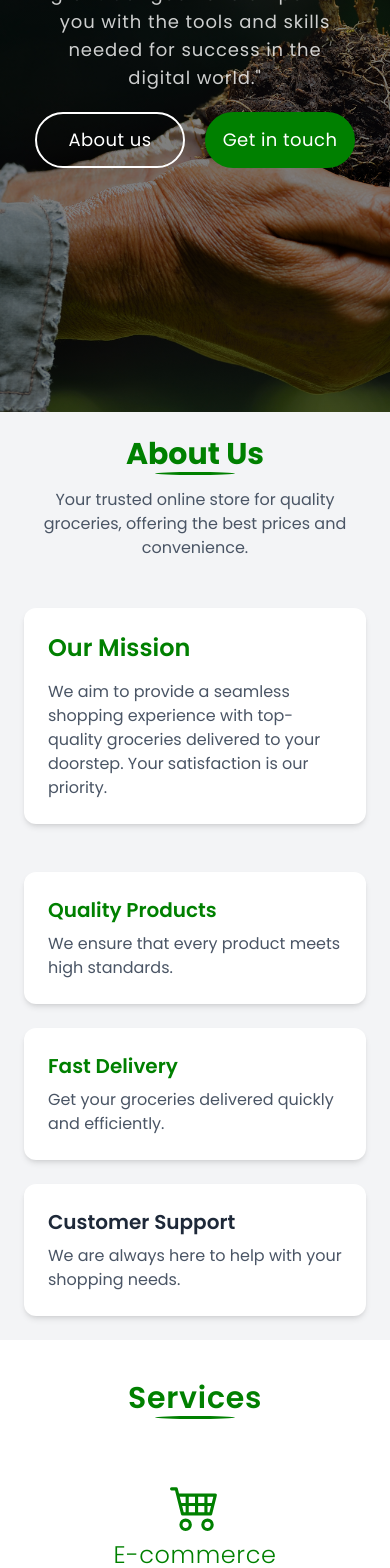
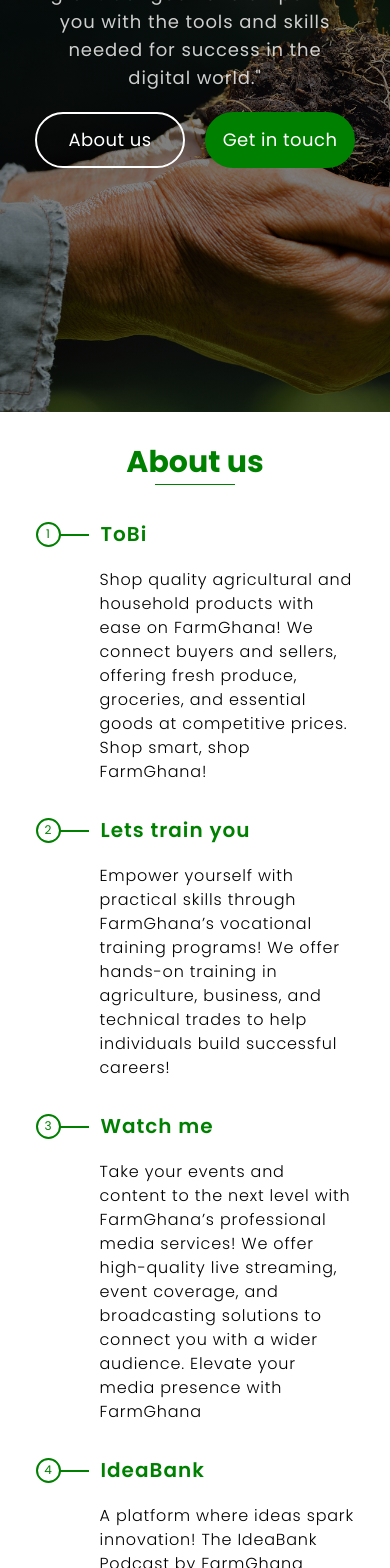
Before and after one commit to PaaRich/Landing-page, a React (Vite) app: page / in a window 390 px wide. Shown: the part 432-2000 px from the top of the page. Built offline with nearby package versions, Linux system fonts and the light colour scheme.

Commit message:
responsiveness

```diff
--- a/src/components/About.tsx
+++ b/src/components/About.tsx
@@ -5,8 +5,9 @@
 import AboutCard from './AboutCard';
 
 const About = () => {
-    return (
-        <section id="about">
+  return (
+    <>
+      <section id="about">
             <div className="flex justify-between text-black relative max-lg:hidden">
           <div className="sticky top-0 left-0 h-dvh w-[40%] px-3 bg-[whitesmoke]">
               <div className="flex flex-col items-center justify-center h-full">
@@ -22,7 +23,7 @@
                         <AboutCard
                             number='1'
                             title='ToBi'
-                            description='"Discover unbeatable deals and convenience with our online store! Shop from the comfort of your home and get fast, reliable delivery straight to your doorstep. Quality products, great prices—just a click away!"' />
+                            description='Shop quality agricultural and household products with ease on FarmGhana! We connect buyers and sellers, offering fresh produce, groceries, and essential goods at competitive prices. Shop smart, shop FarmGhana! ' />
               </div>
 
               {/* training */}
@@ -30,7 +31,7 @@
                         <AboutCard
                             number='2'
                             title='Lets train you'
-                            description='"Discover unbeatable deals and convenience with our online store! Shop from the comfort of your home and get fast, reliable delivery straight to your doorstep. Quality products, great prices—just a click away!"'/>
+                            description='Empower yourself with practical skills through FarmGhana’s vocational training programs! We offer hands-on training in agriculture, business, and technical trades to help individuals build successful careers! '/>
 
                   <img data-aos="fade-right" className="w-[50%] h-full object-cover" src={training} alt="training" />
               </div>
@@ -42,7 +43,7 @@
                         <AboutCard
                             number='3'
                             title='Watch me'
-                            description='"Discover unbeatable deals and convenience with our online store! Shop from the comfort of your home and get fast, reliable delivery straight to your doorstep. Quality products, great prices—just a click away!"'
+                            description='Take your events and content to the next level with FarmGhana’s professional media services! We offer high-quality live streaming, event coverage, and broadcasting solutions to connect you with a wider audience. Elevate your media presence with FarmGhana'
                         />
               </div>
 
@@ -52,61 +53,45 @@
                         <AboutCard
                             number='4'
                             title='IdeaBank'
-                            description='"Discover unbeatable deals and convenience with our online store! Shop from the comfort of your home and get fast, reliable delivery straight to your doorstep. Quality products, great prices—just a click away!"'
+                            description='A platform where ideas spark innovation! The IdeaBank Podcast by FarmGhana brings together experts, entrepreneurs, and thought leaders to share insights on business, agriculture, technology, and personal growth. Let’s grow together!'
                         />
                    <img data-aos="fade-right" className="w-[50%] h-full object-cover" src={meeting} alt="meeting" />
               </div>
 
           </div>
-            </div>
+        </div>
 
-            {/* phone version */}
-            <div className='lg:hidden'>
-                <div className="bg-gray-100  p-6 md:p-12">
-      {/* Hero Section */}
-      <section className="text-center mb-12" data-aos="fade-up">
-        <h1 className="header text-3xl md:text-5xl font-bold text-gray-800">About Us</h1>
-        <p className="mt-4 text-gray-600 max-w-2xl mx-auto">
-          Your trusted online store for quality groceries, offering the best
-          prices and convenience.
-        </p>
+        {/* phone version */}
+        <div className='max-w-[90%] mx-auto py-8 lg:hidden'>
+          <div className='text-center'>
+            <h1 className='header mb-5 text-3xl font-bold text-[var(--primary-color)]'>About us</h1>
+          </div>
+
+          <div>
+                       <AboutCard
+                            number='1'
+                            title='ToBi'
+                            description='Shop quality agricultural and household products with ease on FarmGhana! We connect buyers and sellers, offering fresh produce, groceries, and essential goods at competitive prices. Shop smart, shop FarmGhana! ' />
+           <AboutCard
+                            number='2'
+                            title='Lets train you'
+                            description='Empower yourself with practical skills through FarmGhana’s vocational training programs! We offer hands-on training in agriculture, business, and technical trades to help individuals build successful careers! '/>
+             <AboutCard
+                            number='3'
+                            title='Watch me'
+                            description='Take your events and content to the next level with FarmGhana’s professional media services! We offer high-quality live streaming, event coverage, and broadcasting solutions to connect you with a wider audience. Elevate your media presence with FarmGhana'
+                        />
+            <AboutCard
+                            number='4'
+                            title='IdeaBank'
+                            description='A platform where ideas spark innovation! The IdeaBank Podcast by FarmGhana brings together experts, entrepreneurs, and thought leaders to share insights on business, agriculture, technology, and personal growth. Let’s grow together!'
+                        />
+          </div>
+        </div>
       </section>
 
-      {/* Mission Statement */}
-      <section className="bg-white shadow-md p-6 md:p-12 rounded-xl mb-12" data-aos="fade-right">
-        <h2 className="text-2xl md:text-3xl font-semibold text-[var(--primary-color)]">Our Mission</h2>
-        <p className="mt-4 text-gray-600">
-          We aim to provide a seamless shopping experience with top-quality
-          groceries delivered to your doorstep. Your satisfaction is our priority.
-        </p>
-      </section>
+    </>
 
-      {/* Features Section */}
-      <section className="grid gap-6 md:grid-cols-3">
-        <div className="bg-white p-6 shadow-md rounded-xl" data-aos="fade-up">
-          <h3 className="text-xl font-semibold text-[var(--primary-color)]">Quality Products</h3>
-          <p className="mt-2 text-gray-600">We ensure that every product meets high standards.</p>
-        </div>
-        <div className="bg-white p-6 shadow-md rounded-xl" data-aos="fade-up" data-aos-delay="200">
-          <h3 className="text-xl font-semibold text-[var(--primary-color)]">Fast Delivery</h3>
-          <p className="mt-2 text-gray-600">Get your groceries delivered quickly and efficiently.</p>
-        </div>
-        <div className="bg-white p-6 shadow-md rounded-xl" data-aos="fade-up" data-aos-delay="400">
-          <h3 className="text-xl font-semibold text-gray-800">Customer Support</h3>
-          <p className="mt-2 text-gray-600">We are always here to help with your shopping needs.</p>
-        </div>
-      </section>
-    </div>
-            </div>
-
-            {/* sponsors */}
-            {/* <div className='flex items-center justify-around w-full h-[200px] bg-gray-100'>
-                <div>1</div>
-                <div>2</div>
-                <div>3</div>
-                <div>4</div>
-            </div> */}
-      </section>
 
   )
 }
--- a/src/components/AboutCard.tsx
+++ b/src/components/AboutCard.tsx
@@ -2,7 +2,7 @@
 
 const AboutCard = ({ number, title, description }: { number: string; title: string; description: string }) => {
   return (
-      <div className="w-[50%] h-full p-4">
+      <div className="lg:w-[50%] h-full p-4">
           <div className="flex items-center justify-center w-full h-full">
               <div>
                    <div className='flex items-center w-full'>
--- a/src/components/Card.tsx
+++ b/src/components/Card.tsx
@@ -1,10 +1,10 @@
 import { Link } from "react-router-dom";
 
 
-const Card = ({ className, title, text,icon }: { className?: string; title: string; text: string, icon:React.ReactNode}) => {
+const Card = ({ path, className, title, text, icon }: { path: string; className?: string; title: string; text: string, icon:React.ReactNode}) => {
   return (
       <div className={`max-lg:h-[300px]  relative duration-200 w-full md:w-[80%] md:mx-auto lg:w-1/4 h-full text-[var(--primary-color)] hover:text-white hover:bg-[var(--primary-color)] ${className}`}>
-      <Link className="group p-4 h-full flex flex-col justify-center items-center text-center" to="#">
+      <Link className="group p-4 h-full flex flex-col justify-center items-center text-center" to={path}>
                 <div>
                   {icon}
                 </div>
--- a/src/components/LandingPage.tsx
+++ b/src/components/LandingPage.tsx
@@ -31,11 +31,13 @@
             <p ref={typedRef} className="font-bold max-lg:text-2xl lg:text-4xl lg:text-nowrap"/>
             <p className="tracking-wider opacity-80 mb-5 max-lg:text-lg">"We provide top-notch e-commerce solutions, expert training, and media services to help businesses and individuals grow. Our goal is to empower you with the tools and skills needed for success in the digital world." </p>
             <div className="flex justify-center space-x-5">
-                <button className='tracking-wide text-lg rounded-full  border-2 border-white text-white p-3 hover:text-white hover:border-[var(--primary-color)] w-[150px] duration-200 hover:bg-[var(--primary-color)] cursor-pointer'>
-                  About us
+          <button className='tracking-wide text-lg rounded-full  border-2 border-white text-white p-3 hover:text-white hover:border-[var(--primary-color)] w-[150px] duration-200 hover:bg-[var(--primary-color)] cursor-pointer'>
+            <a href="#about" className="">About us</a>
+
                 </button>
-                <button className='rounded-full border-2 text-lg hover:border-white tracking-wide p-3 text-white border-[var(--primary-color)] w-[150px] duration-200 bg-[var(--primary-color)] cursor-pointer'>
-                  Get in touch
+          <button className='rounded-full border-2 text-lg hover:border-white tracking-wide p-3 text-white border-[var(--primary-color)] w-[150px] duration-200 bg-[var(--primary-color)] cursor-pointer'>
+            <a href="#contact">Get in touch</a>
+
                 </button>
             </div>
       </div>
@@ -43,10 +45,11 @@
       {/* cards */}
       <section id="services" data-aos="fade-up" className="hidden lg:block text-black absolute top-[85%] left-1/2 -translate-x-1/2 w-[90%]  h-[300px] bg-white shadow-xl">
         <div className="flex items-center justify-between h-full w-full">
-          <Card icon={<BsCart4 size={50}/>} className="card" title="E-commerce" text="We provide top-notch e-commerce solutions, expert training, and media services to help businesses and individuals grow."/>
-          <Card icon={<IoSchoolOutline size={50}/>} className="card" title="Training" text="Our goal is to empower you with the tools and skills needed for success in the digital world."/>
-          <Card icon={<MdLiveTv size={50}/>} className="card" title="Media" text="We provide top-notch e-commerce solutions, expert training, and media services to help businesses and individuals grow."/>
-          <Card icon={<GiGiftOfKnowledge size={50}/> } className="card" title="Idea Bank" text="We provide top-notch e-commerce solutions, expert training, and media services to help businesses and individuals grow."/>
+          <Card path="https://farmghana-ecommerce.onrender.com/" icon={<BsCart4 size={50}/>} className="card"
+          title="E-commerce" text="We provide top-notch e-commerce solutions, expert training, and media services to help businesses and individuals grow."/>
+          <Card path="#" icon={<IoSchoolOutline size={50}/>} className="card" title="Training" text="Our goal is to empower you with the tools and skills needed for success in the digital world."/>
+          <Card path="#" icon={<MdLiveTv size={50}/>} className="card" title="Media" text="We provide top-notch e-commerce solutions, expert training, and media services to help businesses and individuals grow."/>
+          <Card path="#" icon={<GiGiftOfKnowledge size={50}/> } className="card" title="Idea Bank" text="We provide top-notch e-commerce solutions, expert training, and media services to help businesses and individuals grow."/>
         </div>
       </section>
     </section>
--- a/src/index.css
+++ b/src/index.css
@@ -87,18 +87,19 @@
 .header{
     position: relative;
     color: var(--primary-color);
+    padding-bottom: 4px;
 }
 .header::after{
     content: '';
     display: block;
-    height: 3px;
+    height: 1px;
     width:80px;
     position: absolute;
     top: 100%;
     left: 50%;
     background-color: var(--primary-color);
     transform: translateX(-50%);
-    border-radius: 50%;
+
 }
 
 @media  (max-width: 993px) {
@@ -109,6 +110,10 @@
     height: 0;
     visibility: hidden;
 }
+nav div ul li{
+    padding: 0 0 5px 0;
+    width: 100%;
+}
 }
 
 
```
Also changed, not shown: src/components/Footer.tsx (+4 -4 lines), src/components/Navbar.tsx (+8 -8 lines), src/components/Services.tsx (+11 -4 lines).
